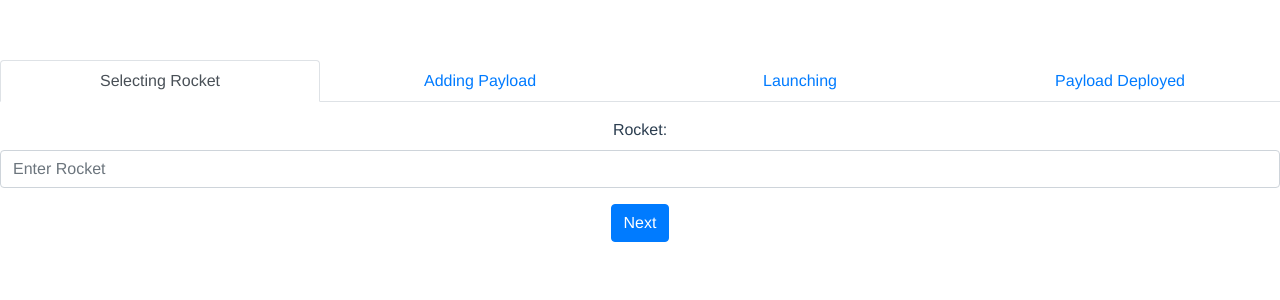
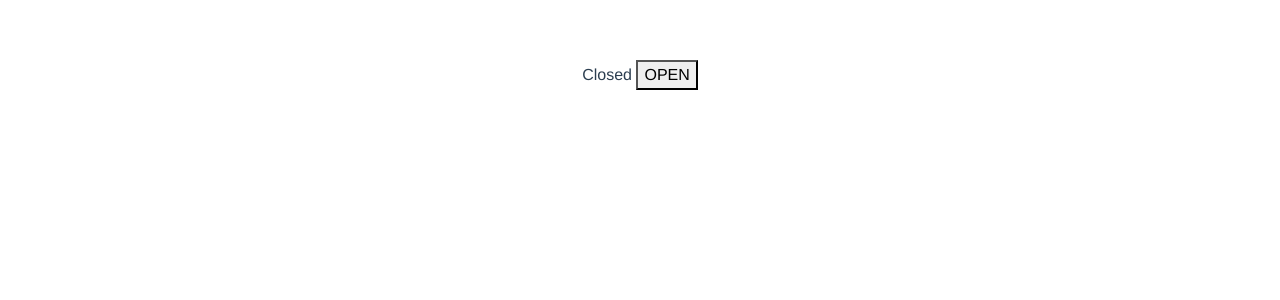
Before and after one commit to jzagalo/xstate, a Vue app: page / in a window 1280 px wide. Shown: the top 300 px of the page. Built offline with nearby package versions, Linux system fonts and the light colour scheme.

Commit message:
Ajax animation Xstate Implementation

```diff
--- a/src/App.vue
+++ b/src/App.vue
@@ -1,50 +1,20 @@
 <template>
   <div id="app">
-    <div>
-    <b-tabs content-class="mt-3" v-model="tabIndex" justified>
-        <b-tab title="Selecting Rocket" active>
-          <div v-if="current.matches('selectRocket')">
-            <b-form v-on:submit="onNext">
-              <b-form-group id="input-group-2" label="Rocket:" label-for="input-2">
-                <b-form-input
-                  id="input-2"
-                  v-model="context.rocket"
-                  required
-                  placeholder="Enter Rocket" ></b-form-input>
-              </b-form-group>
-              <b-button type="button" variant="primary" @click="onNext" >Next</b-button>
-              <!-- <b-button type="reset" variant="danger">Reset</b-button> -->
-            </b-form>
-          </div>
-        </b-tab>
-
-      <b-tab title="Adding Payload">
-        <b-form v-on:submit="onNext" v-if="current.matches('addingPayload')">
-          <b-form-group id="input-group-2" label="Payload:" label-for="input-2">
-            <b-form-input
-              id="input-2"
-              v-model="context.payload"
-              required
-              placeholder="Enter Rocket" ></b-form-input>
-          </b-form-group>
-          <b-button type="button" variant="primary" @click="onNext">Next</b-button>
-          <b-button type="button" variant="danger" @click="onPrev">Prev</b-button>
-        </b-form>
-      </b-tab>
-      <b-tab title="Launching">
-        <div v-if="current.matches('launching')">
-           We are lauching <strong>{{ current.context.payload}}</strong> on ("*")
-           <strong>{{ current.context.rocket }}</strong>(**) in
-           <strong> {{ current.context.timeToLaunch }}</strong> seconds
-        </div>
-      </b-tab>
-      <b-tab title="Payload Deployed">
-        <div v-if="current.matches('payloadDeployed')">
-          Deployed Playload
-        </div>
-      </b-tab>
-    </b-tabs>
-</div>
+     <div v-if="current.matches('closed')" >
+       <p> Closed <button @click="() => send('OPEN')">OPEN </button></p>
+     </div>
+     <div v-if="current.matches('opening')" >
+       <p> Opening </p>
+     </div>
+     <div v-if="current.matches('open')" >
+      <p> Opened <button @click="() => send('CLOSE')">CLOSE</button> </p>
+     </div>
+      <div v-if="current.matches('closing')" >
+       <p> closing </p>
+     </div>
+     <div v-if="current.matches('error')" >
+       <p> Error <button @click="() => send('RESET')">RESET</button> </p>
+     </div>
   </div>
 </template>
 
@@ -57,96 +27,59 @@ import 'bootstrap-vue/dist/bootstrap-vue.css';
 
 @Component
 export default class App extends Vue {
+  private openCartAnimation = () => new Promise((resolve, reject) => { setTimeout(() => resolve(true), 3000)});
+  private closeCartAnimation = () => new Promise((resolve, reject) => { setTimeout(() => resolve(false), 3000)});
 
-  private toggleMachine = Machine({
-    id: 'toggle',
-    context: {
-      payload: '',
-      rocket: '',
-      timeToLaunch: 3,
-    },
-    initial: 'selectRocket',
+  private cartMachine = Machine({
+    id: 'cartComponent',
+    initial: 'closed',
     states: {
-      selectRocket: {
+      closed: {
         on: {
-          NEXT: {
-            target : 'addingPayload',
-            cond: 'hasPayload',
-          },
+          OPEN: 'opening',
         },
       },
-      addingPayload: {
-        on: {
-          PREV: 'selectRocket',
-          NEXT: 'launching',
-        }
-      },
-      launching: {
+      opening: {
         invoke: {
-          src: () => (send) => {
-            const tim = window.setInterval(() =>{
-              send('TICK');
-            }, 1000);
-
-            return () => {
-              window.clearInterval(tim);
-            };
-          },
-        },
-        on: {
-          TICK:[
-            {
-              target: "payloadDeployed",
-              cond: 'isDeployable',
-            },
-            {
-              actions: ['sendTick']
-            },
-          ],
+          src: this.openCartAnimation,
+          onDone: 'open',
+          onError: 'error',
         },
       },
-      payloadDeployed: {},
+      open: {
+        on: {
+           CLOSE: 'closing',
+        },
+      },
+      closing: {
+        invoke: {
+          src: this.closeCartAnimation,
+          onDone: 'closed',
+          onError: 'error',
+        },
+      },
+      error: {
+        on: {
+          RESET: 'closed'
+        },
+      },
     },
-    },
-    {
-      guards: {
-        hasPayload: (context) => context.rocket.length > 2,
-        isDeployable: (context) => context.timeToLaunch <= 0,
-      },
-      actions: {
-        sendTick: assign({
-          timeToLaunch: ({ timeToLaunch }) => timeToLaunch - 1,
-        }),
-      },
-    });
+  });
 
-  private toggleService = interpret(this.toggleMachine);
-  private current = this.toggleMachine.initialState;
-  private context = this.toggleMachine.context;
+  private cartService = interpret(this.cartMachine);
+  private current = this.cartMachine.initialState;
+  private context = this.cartMachine.context;
   private tabIndex = 1;
 
   private created(){
-    this.toggleService.onTransition(state => {
+    this.cartService.onTransition(state => {
       this.current = state;
       this.context = state.context;
     }).start();
   }
 
   private send(event: any){
-    this.toggleService.send(event);
-  }
-
-  private onNext(event: any) {
-    event.preventDefault();
-    this.send("NEXT");
-    this.tabIndex++;
-    console.log(this.current);
-  }
-
-  private onPrev(event: any) {
-    event.preventDefault();
-    this.send("PREV");
-    this.tabIndex--;
+    this.cartService.send(event);
   }
 
 }
```
